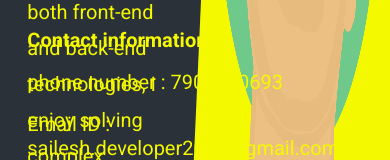
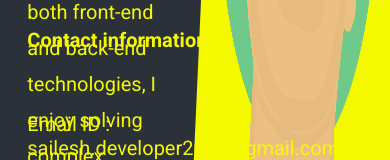
Before and after one commit to Sailesh-developer/Portfolio-Sailesh, a React (Create React App) app: page /Aboutme in a window 390 px wide. Shown: the part 580-740 px from the top of the page. Built offline with nearby package versions, Linux system fonts and the light colour scheme; a web font is replaced by a local one.

Commit message:
removed phone number in about me

```diff
--- a/src/components/AboutMe.jsx
+++ b/src/components/AboutMe.jsx
@@ -76,7 +76,6 @@ Let’s connect and create something amazing together!
 <div className='contact-information'>
 Contact information :
 </div>
-<div className='phone-number'>phone number : 7904120693</div>
 <div className='email-id'>Email ID : sailesh.developer2001@gmail.com</div>
 
  <span className='resume-download-text'>you can download my resume by clicking this button.</span>
```
